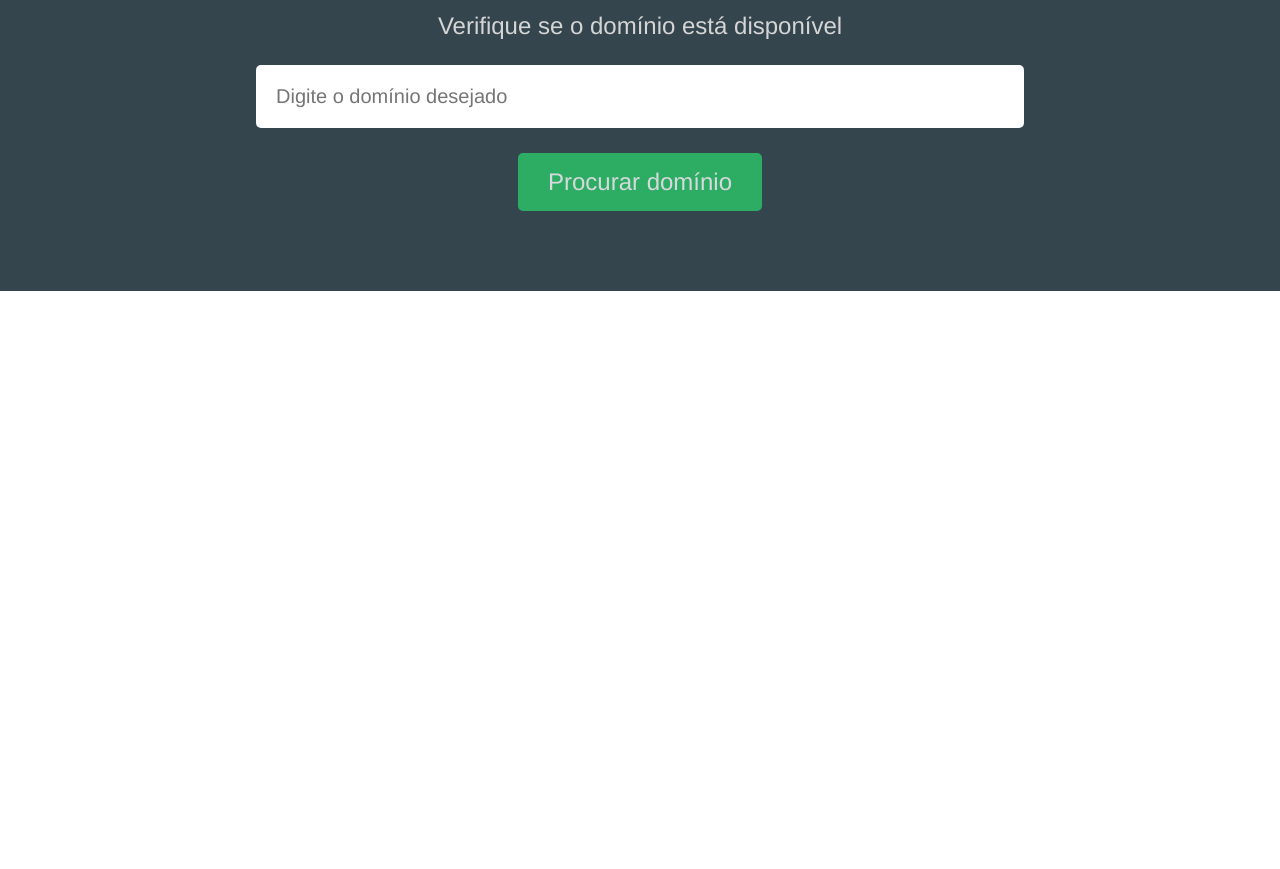
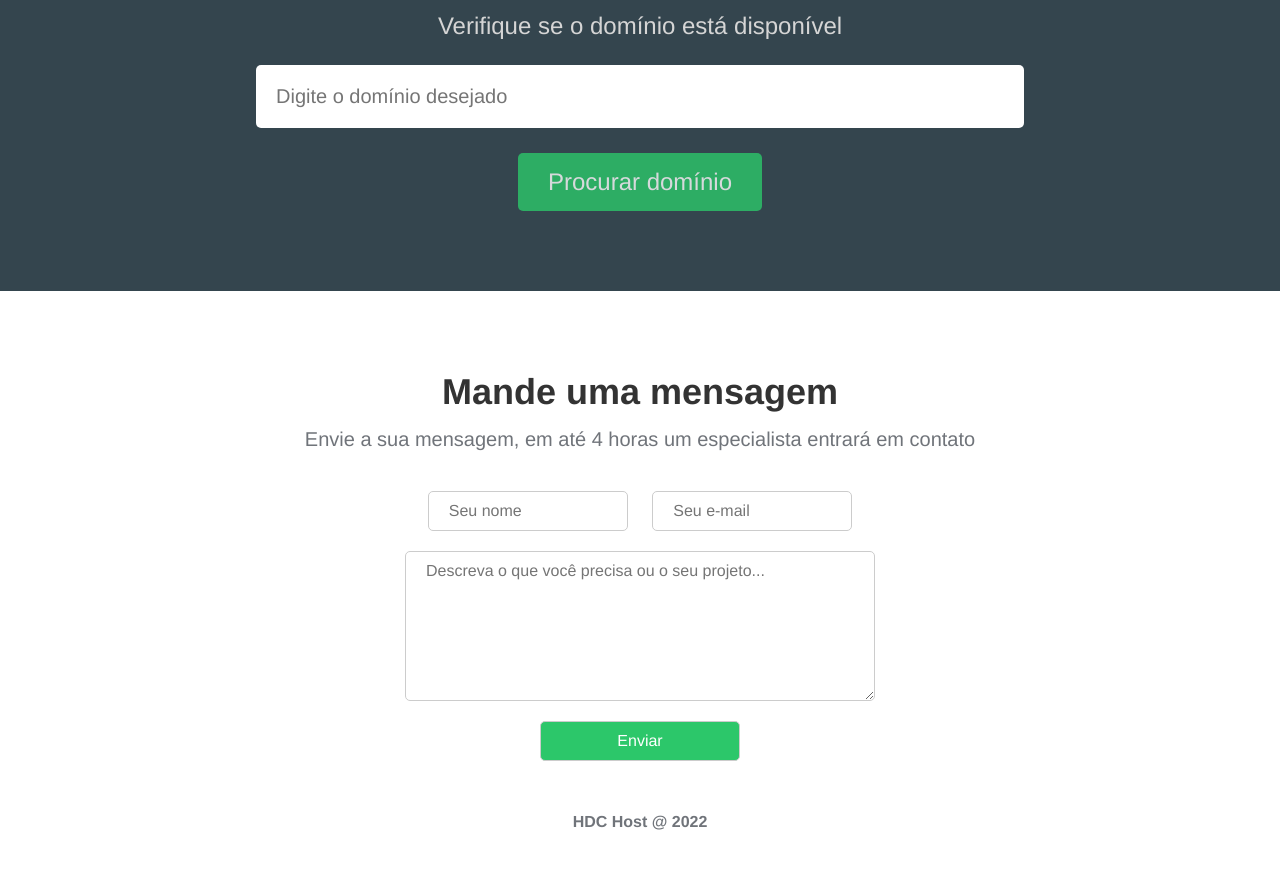
Before and after one commit to Caio070/hdc_host, a plain HTML site: page index.html in a window 1280 px wide. Shown: the part 1786-2655 px from the top of the page. Before the commit the page ends 2077 px from the top, so only its background shows below. Drawn offline with Linux system fonts and the light colour scheme.

Commit message:
footer e section contact

```diff
--- a/css/style.css
+++ b/css/style.css
@@ -257,3 +257,53 @@ p {
 .searchdomain-container input[type="submit"]:hover {
     opacity: 1;
 }
+
+/* contact form */
+
+.contact-container {
+    text-align: center;
+    padding: 5rem 0 2rem 0;
+}
+
+.contact-container h2 {
+    font-size: 36px;
+    margin-bottom: 15px;
+}
+
+.contact-container p {
+    font-size: 20px;
+    margin-bottom: 40px;
+}
+
+.contact-container input,
+.contact-container textarea {
+    width: 200px;
+    padding: 10px 20px;
+    font-size: 16px;
+    border-radius: 5px;
+    border: 1px solid #ccc;
+    margin: 0 10px 20px;
+}
+
+.contact-container textarea {
+    display: block;
+    margin: 0 auto 20px;
+    width: 470px;
+    height: 150px;
+}
+
+.contact-container input[type="submit"] {
+    display: block;
+    margin: 0 auto;
+    background-color: #2cc76a;
+    color: #fff;
+    cursor: pointer;
+}
+
+/* footer */
+
+footer {
+    text-align: center;
+    font-weight: bold;
+    margin: 20px 0 100px;
+}
--- a/index.html
+++ b/index.html
@@ -135,7 +135,32 @@
             <input type="submit" value="Procurar domínio" />
           </form>
         </section>
+        <section class="contact-container">
+          <h2>Mande uma mensagem</h2>
+          <p>
+            Envie a sua mensagem, em até 4 horas um especialista entrará em
+            contato
+          </p>
+          <form>
+            <input type="text" name="name" id="name" placeholder="Seu nome" />
+            <input
+              type="email"
+              name="email"
+              id="email"
+              placeholder="Seu e-mail"
+            />
+            <textarea
+              name="message"
+              id="message"
+              placeholder="Descreva o que você precisa ou o seu projeto..."
+            ></textarea>
+            <input type="submit" value="Enviar" />
+          </form>
+        </section>
       </main>
+      <footer>
+        <p>HDC Host @ 2022</p>
+      </footer>
     </div>
   </body>
 </html>
```
